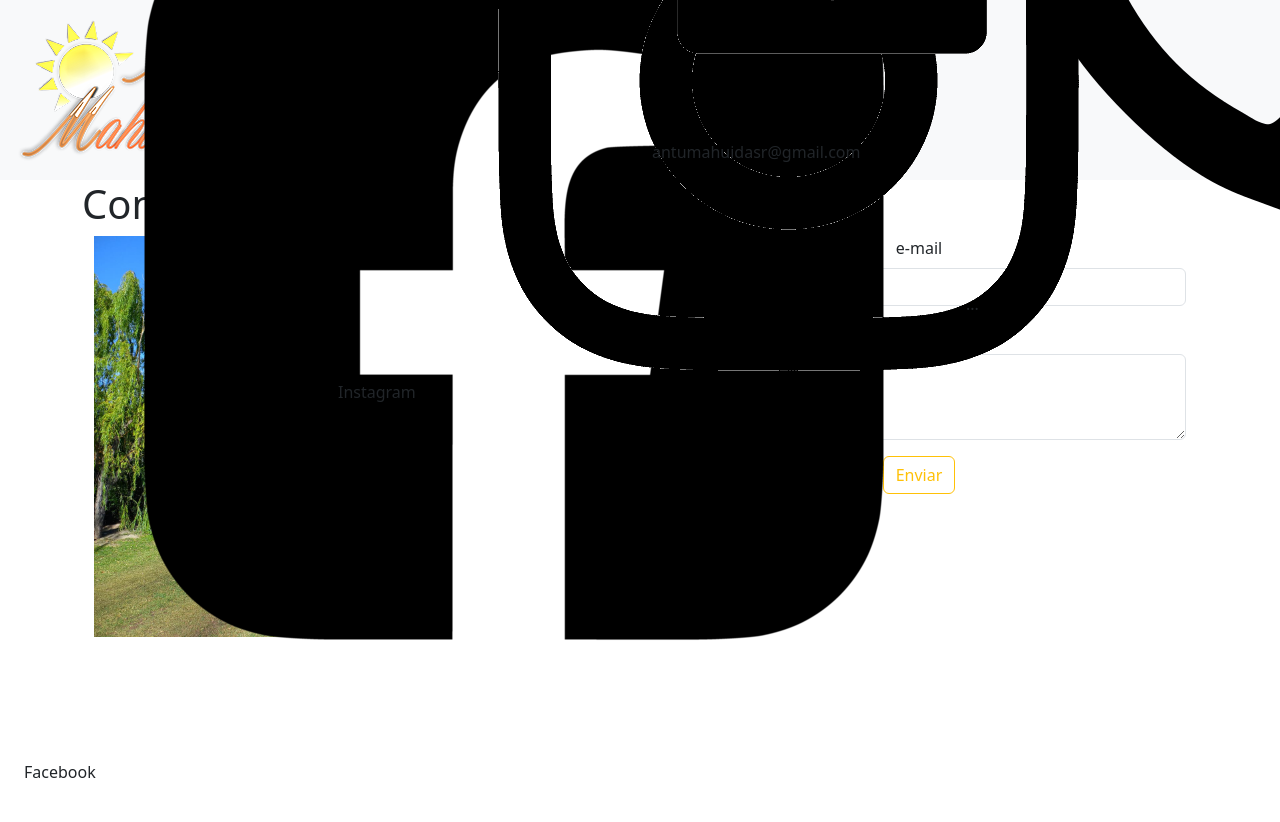
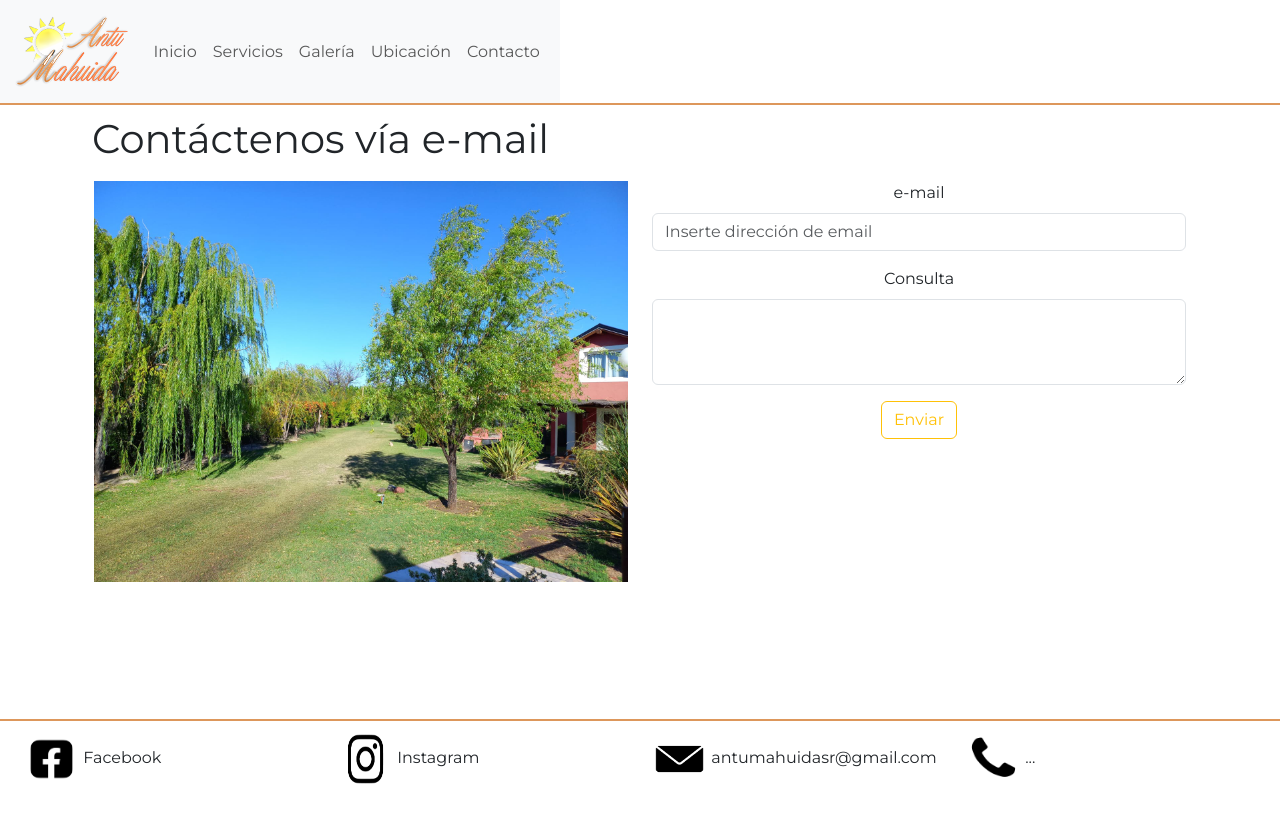
Before and after one commit to Gonzalo-Gallegos/PreEntrega3Gallegos, a website: page Pages/Contacto.html in a window 1280 px wide. Before the commit the page ends 800 px from the top, so only its background shows below. Drawn offline with nearby package versions, Linux system fonts and the light colour scheme.

Commit message:
Todo styles en scss

```diff
--- a/Pages/Contacto.html
+++ b/Pages/Contacto.html
@@ -7,7 +7,7 @@
     <link href="https://fonts.googleapis.com/css2?family=Montserrat:wght@400;700&display=swap" rel="stylesheet">
     <!--Bootstrap-->
     <link href="https://cdn.jsdelivr.net/npm/bootstrap@5.3.2/dist/css/bootstrap.min.css" rel="stylesheet" integrity="sha384-T3c6CoIi6uLrA9TneNEoa7RxnatzjcDSCmG1MXxSR1GAsXEV/Dwwykc2MPK8M2HN" crossorigin="anonymous">
-    <link rel="stylesheet" href="../Styles/Styles.css">
+    <link rel="stylesheet" href="../css/Stlyles.css">
     <title>Contacto | Antu Mahuida</title>
     <!--Favicon-->
     <link rel="shortcut icon" href="../Favicon.png">
--- a/scss/_FOOTER.scss
+++ b/scss/_FOOTER.scss
@@ -0,0 +1,19 @@
+footer{
+    background-color: white;
+    border-top: 2px solid #DD975B;
+    font-family: 'Montserrat', sans-serif;
+    bottom: 0;
+    width: 100%;
+    padding-top: 1%;
+}
+
+
+.Foto-footer{
+    height: 50px;
+    width: 55px;
+}
+
+.Foto-Inicio{
+    position: sticky;
+    text-align: center;
+}
--- a/scss/_HEADER.scss
+++ b/scss/_HEADER.scss
@@ -0,0 +1,27 @@
+Header{
+    display: flex;
+}
+
+.navbar {
+    background-color: white;
+}
+
+.Hover:hover {
+    color: #DD975B;
+    border-bottom: 2px solid #DD975B;
+}
+
+header {
+    border-bottom: 2px solid #DD975B;
+}
+
+ul li{
+    display: inline-block;
+}
+
+
+
+.Logo{
+    height: 77px;
+    width: 117.5px;
+}
--- /dev/null
+++ b/scss/_MAIN.scss
@@ -0,0 +1,10 @@
+main{
+    font-family: 'Montserrat', sans-serif;
+    padding-bottom: 30%; /*Parche*/
+}
+
+a{
+    text-decoration: none;
+    color: #FFF;
+    font-weight: bold;
+}
--- a/scss/_contacto.scss
+++ b/scss/_contacto.scss
@@ -0,0 +1,7 @@
+.Titulo-Contacto{
+    padding: 10px 10px 10px 10px;
+}
+
+.Formulario-contacto{
+    padding: 5px 10px 15px 10px;
+}
--- /dev/null
+++ b/scss/_reset.scss
@@ -0,0 +1,8 @@
+* {
+    margin: 0;
+    padding: 0;
+    box-sizing: border-box;
+    text-decoration: none;
+    list-style: none;
+    font-family: 'Montserrat', sans-serif;
+}
--- a/scss/_ubicación.scss
+++ b/scss/_ubicación.scss
@@ -0,0 +1,3 @@
+.Titulo-Mapa{
+    padding: 10px 10px 10px 10px;
+}
--- a/scss/style.scss
+++ b/scss/style.scss
@@ -0,0 +1,9 @@
+@import "variables";
+@import "reset";
+@import "HEADER";
+@import "FOOTER";
+@import "MAIN";
+@import "contacto";
+@import "ubicación";
+@import "servicios";
+@import "galería";
```
Also changed, not shown: Pages/Galería.html (+1 -1 lines), Pages/Servicios.html (+1 -1 lines), Pages/Ubicación.html (+1 -1 lines), index.html (+1 -1 lines), css/Stlyles.css, 1 other file.
